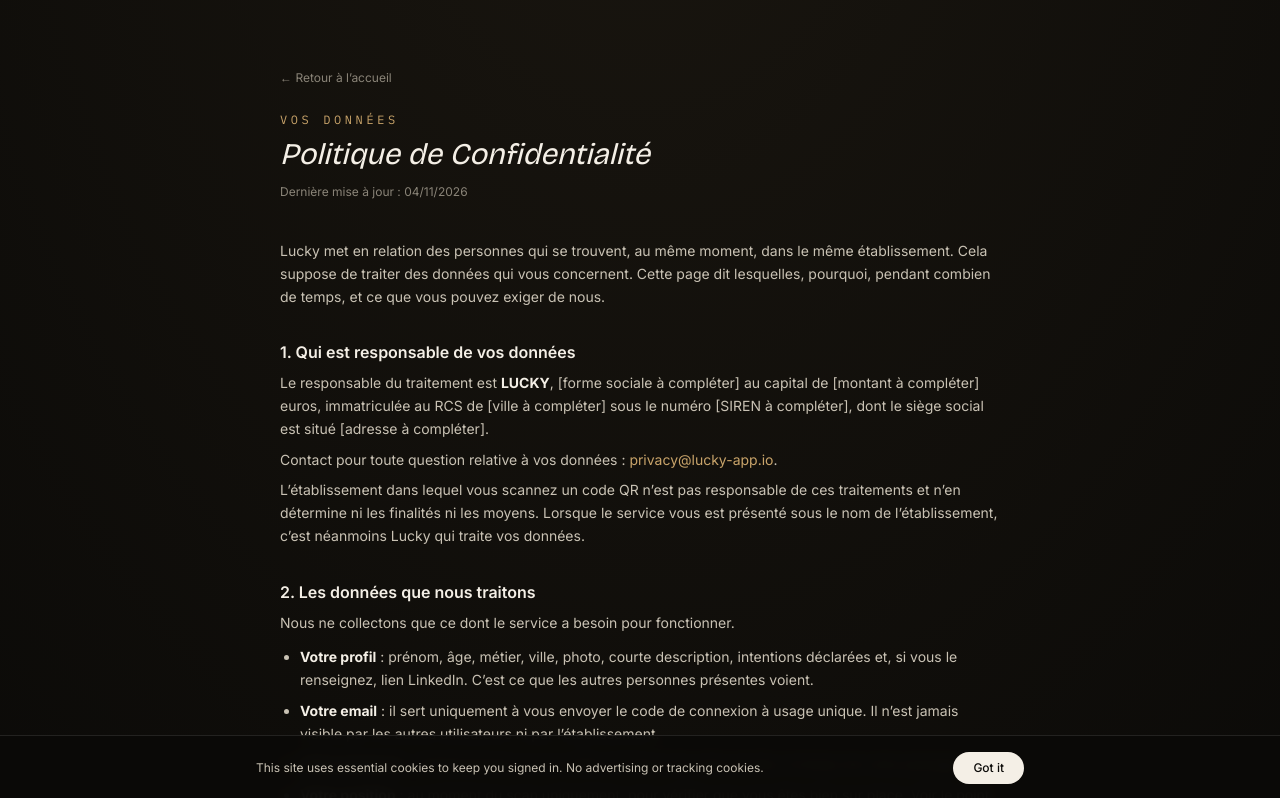
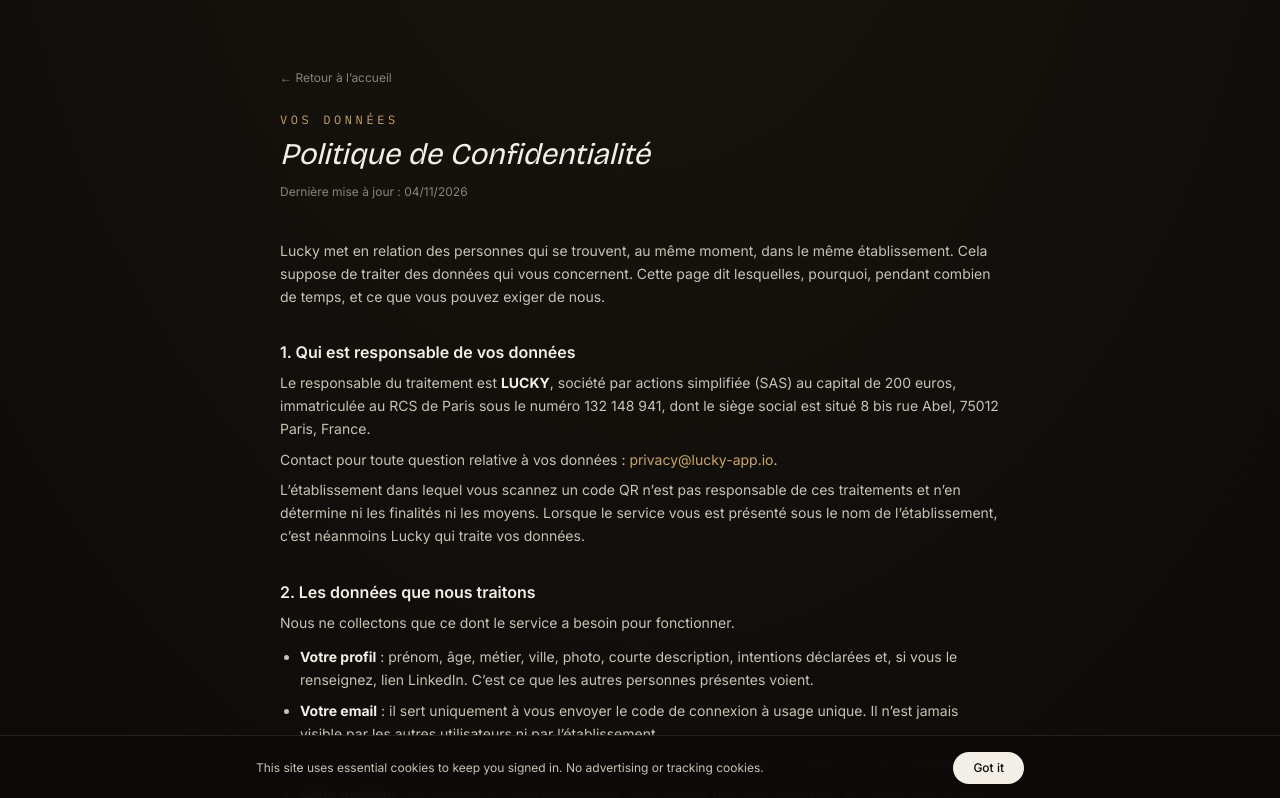
Before and after one commit to rodolphmenten-collab/Lucky-App, a Next.js app: page /legal/confidentialite in a window 1280 px wide. Shown: the top 798 px of the page. Built offline with nearby package versions, Linux system fonts and the light colour scheme.

Commit message:
Confidentialite : responsable de traitement = LUCKY SAS, identite du Kbis

```diff
--- a/app/legal/confidentialite/page.tsx
+++ b/app/legal/confidentialite/page.tsx
@@ -38,9 +38,9 @@ export default function PolitiqueConfidentialite() {
         <section>
           <h2 className="text-base font-semibold text-bone">1. Qui est responsable de vos données</h2>
           <p className="mt-2">
-            Le responsable du traitement est <strong className="text-bone">LUCKY</strong>, [forme sociale à
-            compléter] au capital de [montant à compléter] euros, immatriculée au RCS de [ville à compléter] sous
-            le numéro [SIREN à compléter], dont le siège social est situé [adresse à compléter].
+            Le responsable du traitement est <strong className="text-bone">LUCKY</strong>, société par actions
+            simplifiée (SAS) au capital de 200 euros, immatriculée au RCS de Paris sous le numéro 132 148 941,
+            dont le siège social est situé 8 bis rue Abel, 75012 Paris, France.
           </p>
           <p className="mt-2">
             Contact pour toute question relative à vos données :{' '}
```
